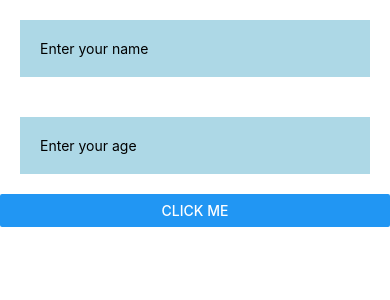
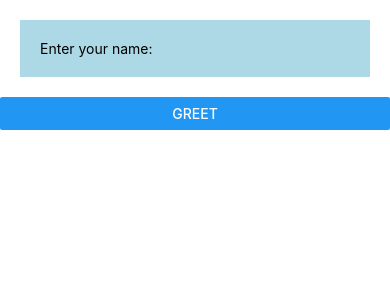
Before and after one commit to redhawk5200/Calculator-App, a React Native app: screen / in a window 390 px wide. Shown: the top 300 px of the page. Built offline with nearby package versions, Linux system fonts and the light colour scheme.

Commit message:
Making your own custom component.
Making your own components can really help you in making your own app as you want have to write long codes for the same component.

```diff
--- a/App.js
+++ b/App.js
@@ -18,23 +18,14 @@ import {
   Modal,
 } from 'react-native';
 
+import Greetings from './Greetings';
 import styles from './styles';
 
 export default function App(){
 
-  const [name,setName] = useState("");
-  const [age, setAge] = useState(0);
-  const [open, setOpen] = useState(false);
-
   return (
       <View style={styles.container}>
-        <TextInput style={styles.input} placeholder="Enter your name" onChangeText={(text)=>setName(text)}/>
-        <TextInput style={styles.input} placeholder="Enter your age" onChangeText={(text)=>setAge(text)}/>
-        <Button style={styles.button}  title='Click me' onPress={()=>setOpen(true)}/>
-          <Modal visible={open}>
-            <Text style={styles.text}>Your name is {name} and your age is {age} years old</Text>
-            <Button style={styles.button}  title='Click me to change details' onPress={()=>setOpen(false)}/>
-          </Modal>
+        <Greetings/>
       </View>
   );
 }
--- /dev/null
+++ b/Greetings.js
@@ -0,0 +1,25 @@
+//to change a data type dynamically you have to import {useState} from react library
+import React, {useEffect, useState} from 'react';
+
+//here we import the properties like text, buttons etc from react native
+import {
+  StyleSheet,
+  Text,
+  View,
+  TextInput,
+  Button,
+} from 'react-native';
+
+import styles from './styles';
+
+export default function Greetings(){
+
+    const [name, setName] = useState("");
+
+    return(
+        <View>
+            <TextInput style={styles.input}  placeholder="Enter your name: " onChangeText={(text)=>setName(text)}/>
+            <Button title='Greet' onPress={()=>console.log(name)}/>
+        </View>
+    );
+}
```
